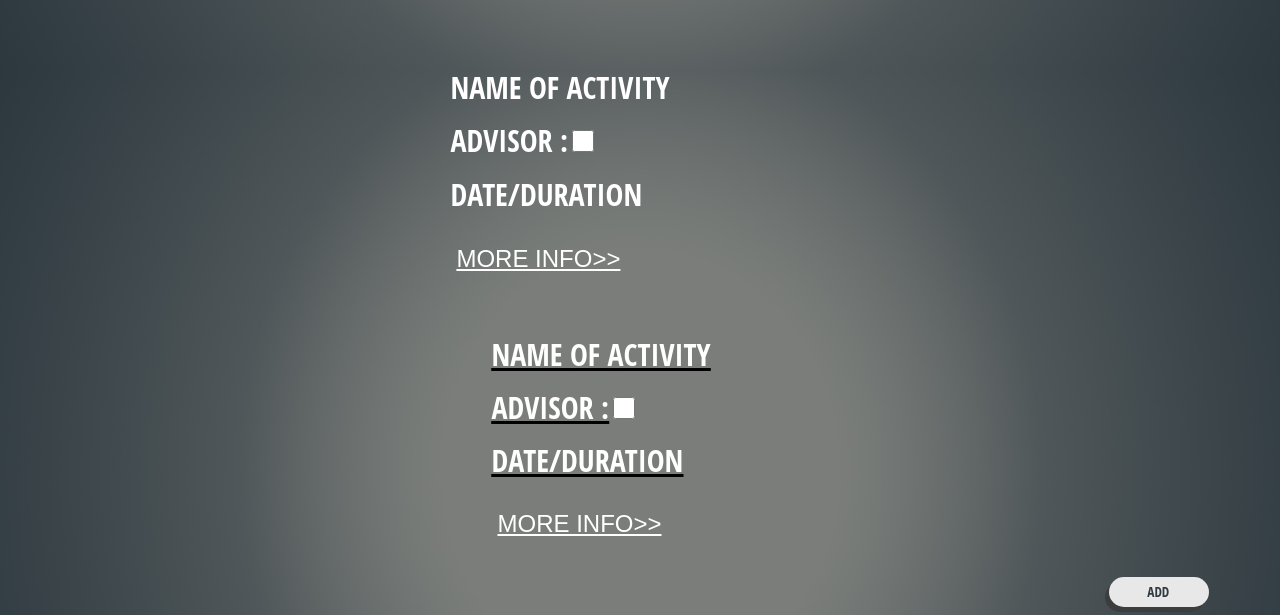
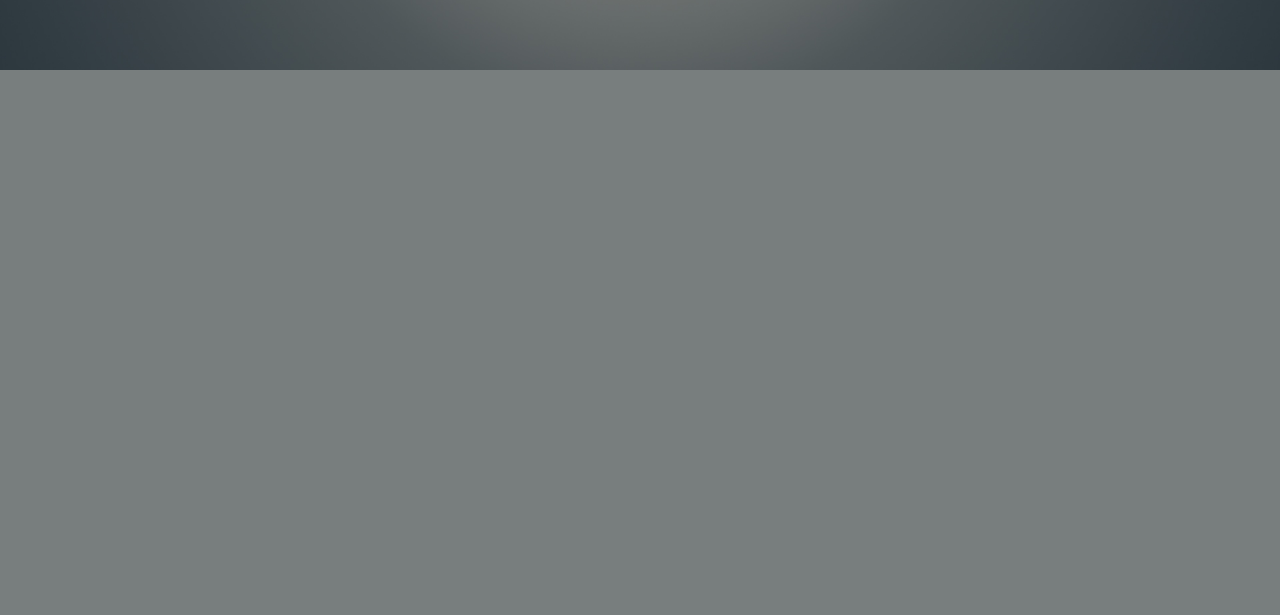
Before and after one commit to winnie2606/FRA241_portfolio, a Flask app: template app/templates/activity.html in a window 1280 px wide. Shown: the part 730-1345 px from the top of the page. After the commit the page ends 800 px from the top, so only its background shows below. Run offline with Flask 2, Linux system fonts and the light colour scheme; the template is opened without the code that fills it, so the values that code supplies are empty.

Commit message:
activity

```diff
--- a/app/static/activity.css
+++ b/app/static/activity.css
@@ -16,38 +16,28 @@
 	box-shadow: -4px 5px #3c3e3d;
 }
 
-.left-colum{
-	position: absolute;
-	top: 10%;
-	left: 8%;
-	width: 10%;
-}
-
-.center-colum{
-	margin-left: 5%;
-}
-
-.activity-picture{
-	margin-top: -28%;
-	margin-left: 25%;
-}
-
 .activity-clk{
 	margin-top: 3%;
 	margin-right: 5%;
 }
 
+.en1{
+	margin-top: 3%;
+	margin-right: 5%;
+	position: absolute;
+}
+
 .name-of-activity{
 	font-size: 30px;
 	color: #FFF;
-	margin-top: 5%;
+	margin-top: -5%;
 	margin-left: 35%;
 }
 
 .advisor{
 	font-size: 30px;
 	color: #FFF;
-	margin-top: 1%;
+	margin-top: -5%;
 	margin-left: 35%;
 }
 
--- a/app/templates/activity.html
+++ b/app/templates/activity.html
@@ -32,9 +32,9 @@
 				<div class="R">
 
 					{{name_user}}&nbsp;&nbsp;&nbsp;
-					<input name="click" type="image" value="home_icon" src="static/home_icon.jpg" width="8.5%">&nbsp;&nbsp;&nbsp;
-					<input name="click" type="image" value="print_icon" src="static/print_icon.jpg" width="8.5%">&nbsp;&nbsp;&nbsp;
-					<input name="click" type="image" value="logout_icon" src="static/logout_icon.jpg" width="8.5%">
+					<input name="click" type="image" value="home_icon" src="static/home_icon.jpg" width="9.5%">&nbsp;&nbsp;&nbsp;
+					<input name="click" type="image" value="print_icon" src="static/print_icon.jpg" width="9.5%">&nbsp;&nbsp;&nbsp;
+					<input name="click" type="image" value="logout_icon" src="static/logout_icon.jpg" width="9.5%">
 
 				</div>
 
@@ -45,28 +45,11 @@
 
 			<form id="contact-form" action="/moreinfo", method="POST">
 			<image src="static/en1.png" width="30%" class="en1">
-			<image src="static/activity.png" width="75%" class="activity-picture">
 			<div class="name-of-activity">NAME OF ACTIVITY</div>
 			<div class="advisor">ADVISOR :<input id="chkad" type="checkbox" value="ad" class="cheak"></div>
 			<div class="date-duration">DATE/DURATION</div>
 			<u><div class="more-info"><input type="submit" name="click" value="MORE INFO>>" class="more-info-link"></div><u/>
 			</form>
-
-			<div align="left" class="left-colum">
-
-				<image src="en1.png" width="300%" >
-				<!--<image src="activity.png" width="75%" class="activity-picture">-->
-
-			</div>
-
-			<div class="center-colum">
-
-				<div class="name-of-activity">NAME OF ACTIVITY</div>
-				<div class="advisor">ADVISOR :<input id="chkad" type="checkbox" value="ad" class="cheak"></div>
-				<div class="date-duration">DATE/DURATION</div>
-				<u><div class="more-info"><input type="submit" name="click" value="MORE INFO>>" class="more-info-link"></div><u/>
-
-			</div>
 
 			<div align="right" class="activity-clk">
 
```
